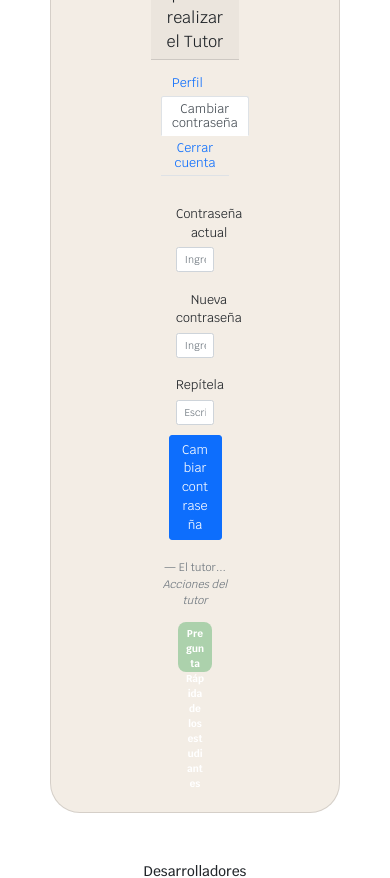
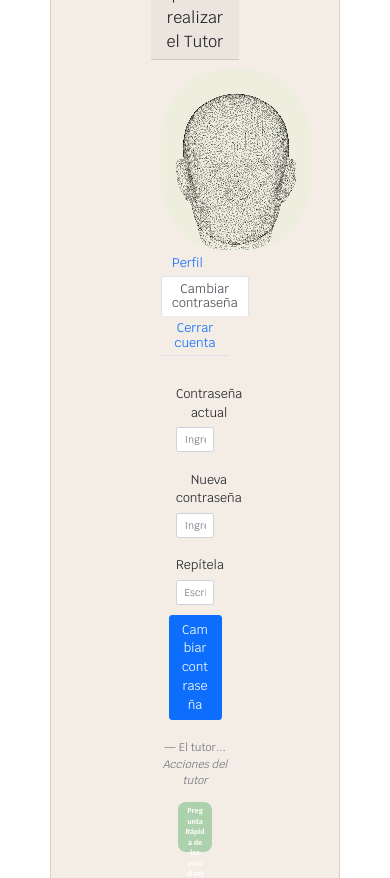
Before and after one commit to JAGamarra/frontend_proyect_misiontutor, a React (Create React App) app: page /perfiltutor in a window 390 px wide. Shown: the part 690-1568 px from the top of the page. Built offline with nearby package versions, Linux system fonts and the light colour scheme.

Commit message:
Anexo imagen (foto tutor) a PerfilTutor, Servicios palabra citar

```diff
--- a/src/components/home/Servicios.js
+++ b/src/components/home/Servicios.js
@@ -28,7 +28,7 @@ function Servicios() {
                             </Col>
                             <Col md={12} lg={6}>
                                 <h3>Se Tutor</h3>
-                                <p style={{fontSize:'1.3rem'}}>¿Eres bueno enseñando? ¿Dominas algún tema de estudio? Si es así, te invitamos a unirte como un tutor, en este lugar te llegaran solicitudes de estudiantes que quieren aprender y necesitan ayuda, solo tendrás que contactarte con el alumno y sitar un encuentro por el medio virtual que le convenga a ambos. </p>
+                                <p style={{fontSize:'1.3rem'}}>¿Eres bueno enseñando? ¿Dominas algún tema de estudio? Si es así, te invitamos a unirte como un tutor, en este lugar te llegaran solicitudes de estudiantes que quieren aprender y necesitan ayuda, solo tendrás que contactarte con el alumno y citar un encuentro por el medio virtual que le convenga a ambos. </p>
                             </Col>
                         </Row>
                     </Col>
--- a/src/styles/tutor.css
+++ b/src/styles/tutor.css
@@ -154,4 +154,8 @@
   .tutor-image img{
     width: 70%;
 }
+.primary-button{
+  font-size: 7px;
 }
+
+}
--- a/src/views/Tutores/PerfilTutor.js
+++ b/src/views/Tutores/PerfilTutor.js
@@ -12,6 +12,9 @@ import FormPerfil from '../../components/perfilEstudiante/FormPerfil';
 import CambiarPassword from '../../components/perfilEstudiante/CambiarPassword';
 import CerrarCuenta from '../../components/perfilEstudiante/CerrarCuenta';
 import Header from '../../components/home/Header';
+
+//IMAGENES CARPETA ASSETS
+import persona from '../../assets/persona.png';
 export const PerfilTutor = () => {
     const irhasta = useNavigate();
     const handleRespuestaRapida = () => {
@@ -24,7 +27,12 @@ export const PerfilTutor = () => {
                 <Card.Header>Actividades que puede realizar el Tutor</Card.Header>
                 <Card.Body>
                     <Row>
-                     <Col md={9}>
+                    <Col md={2}>
+                        <div class="tutor-image1">
+                            <img src={persona} alt="tut@r"></img>
+                        </div>
+                    </Col>
+                     <Col md={8}>
                         <blockquote className="blockquote mb-0">
                         <p>
                         <Tabs defaultActiveKey="profile" id="uncontrolled-tab-example" className="mb-3">
@@ -56,7 +64,8 @@ export const PerfilTutor = () => {
                         </footer>
                         </blockquote>
                         </Col>
-                        <Col md={3}>
+
+                        <Col md={2}>
 
                         <Button onClick={handleRespuestaRapida} type ="submit" className="primary-button login-button">Pregunta Rápida de los estudiantes</Button>
                         </Col>
```
